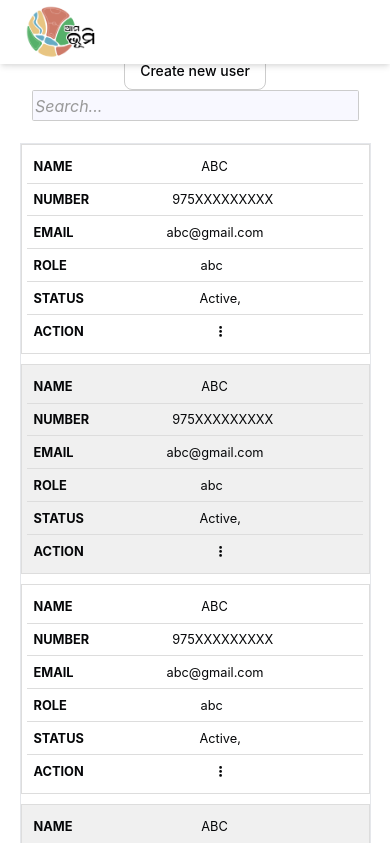
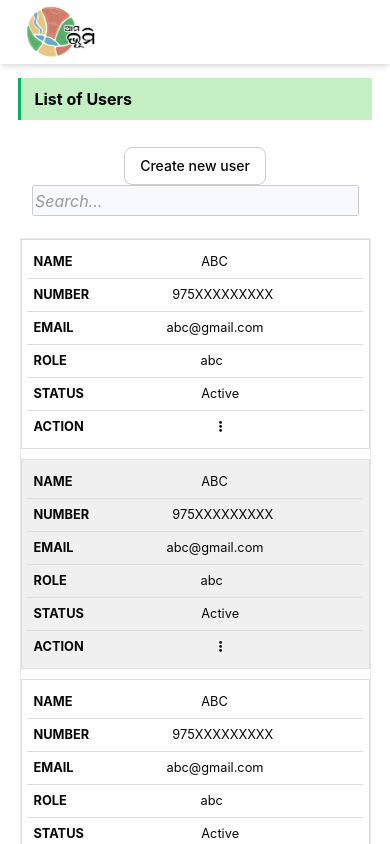
Before and after one commit to MantoshPattanayak/FacilityManagement, a React (Vite) app in the folder frontend/: page /UAC/Users/ListOfUsers in a window 390 px wide. Shown: the top 844 px of the page. Built offline with nearby package versions, Linux system fonts and the light colour scheme; no server answers.

Commit message:
develop review user rating page, webContentLang json file
develop review user rating page, webContentLang json file

```diff
--- a/frontend/src/App.jsx
+++ b/frontend/src/App.jsx
@@ -8,6 +8,8 @@ import EditRole from './components/Admin/UAC/Role/EditRole';
 import UnauthorizedPage from './common/Unauthorized';
 import ListOfUsers from './components/Admin/UAC/User/ListOfUsers';
 import CreateNewUser from './components/Admin/UAC/User/CreateNewUser';
+import EditUser from './components/Admin/UAC/User/EditUser';
+import ReviewUserRating from './components/Admin/Activity/ReviewUserRating/ReviewUserRating';
 
 //Public Header
 // import PublicHeader from "./common/PublicHeader";
@@ -43,12 +45,15 @@ function App() {
           <Routes>
             {/* HOME */}
             <Route path='/' element={<Home />} />
+            {/* ADMIN SECTION - Activity */}
+            <Route path='/Activity/ReviewUserRating' element={<ProtectedRoute><ReviewUserRating /></ProtectedRoute>} />
             {/* ADMIN SECTION - UAC*/}
             <Route path='/UAC/Role/ListOfRoles' element={<ProtectedRoute><ListOfRoles /></ProtectedRoute>} />
             <Route path='/UAC/Role/CreateRole' element={<ProtectedRoute><CreateRole /></ProtectedRoute>} />
             <Route path='/UAC/Role/EditRole' element={<ProtectedRoute><EditRole /></ProtectedRoute>} />
             <Route path='/UAC/Users/ListOfUsers' element={<ProtectedRoute><ListOfUsers /></ProtectedRoute>} />
             <Route path='/UAC/Users/Create' element={<ProtectedRoute><CreateNewUser /></ProtectedRoute>} />
+            <Route path='/UAC/Users/Edit' element={<ProtectedRoute><EditUser /></ProtectedRoute>} />
             <Route path='/unauthorized' element={<UnauthorizedPage />} />
           </Routes>
           {/* <Footer /> */}
--- a/frontend/src/common/CommonTable.css
+++ b/frontend/src/common/CommonTable.css
@@ -14,7 +14,7 @@
     display: flex;
     justify-content: space-between;
     padding: 12px;
-    }
+  }
 
     .search_field_button {
       border: 1px solid #00000033;
@@ -37,6 +37,32 @@
   .search_input_field:focus {
       border-color: #3a3b3a;
   }
+
+
+.table-heading {
+  /* padding-left: 10px; */
+  /* margin-left: 10vw; */
+  display: flex;
+  flex-direction: column;
+  align-items: flex-start;
+  justify-content: center;
+  /* Converted from 20px to 2.5vw */
+}
+
+.table-heading h2 {
+  /* margin-bottom: 1.5vw; */
+  /* Converted from 10px to 1.5vw */
+  min-width: 70vw;
+  background-color: green;
+  color: black;
+  font-weight: bold;
+  height: 5vh;
+  display: flex;
+  align-items: flex-start;
+  padding-left: 2vh;
+  background: linear-gradient(to right, #00B562 0.7vw, rgb(196, 239, 196) 0.5vw);
+}
+
 
 table {
   border: 1px solid #ccc;
@@ -94,6 +120,23 @@ tbody tr:nth-child(even) {
     border: 0;
   }
 
+  .search_text_conatiner{
+    display: flex;
+    justify-content: flex-end;
+    padding: 5px;
+  }
+
+  .table-heading {
+    margin-top: 5vw;
+  }
+
+  .table-heading h2 {
+    min-width: 91vw;
+    height: 5vh;
+    padding-left: 2vh;
+  }
+
+
   table caption {
     font-size: 1.3em;
   }
@@ -137,3 +180,27 @@ tbody tr:nth-child(even) {
     border-bottom: 0;
   }
 }
+
+@media screen and (max-width: 650px) {
+  .table-heading {
+    margin-top: 7vw;
+  }
+
+  .table-heading h2 {
+    min-width: 90vw;
+    height: 5vh;
+    padding-left: 2vh;
+  }
+}
+
+@media screen and (max-width: 500px) {
+  .table-heading {
+    margin-top: 10vw;
+  }
+
+  .table-heading h2 {
+    min-width: 91vw;
+    height: 5vh;
+    padding-left: 2vh;
+  }
+}
--- /dev/null
+++ b/frontend/src/components/Admin/Activity/ReviewUserRating/ReviewUserRating.jsx
@@ -0,0 +1,118 @@
+import React from 'react';
+import AdminHeader from '../../../../common/AdminHeader';
+import Footer from '../../../../common/Footer';
+import { useNavigate } from 'react-router-dom';
+import { useEffect, useState } from 'react';
+import { FontAwesomeIcon } from '@fortawesome/react-fontawesome';
+import { faEllipsisVertical } from '@fortawesome/free-solid-svg-icons';
+
+
+export default function ReviewUserRating() {
+  const [isClickedOutsideActionList, setIsClickedOutsideActionList] = useState(false);
+
+  let tableDummyData = [
+    { id: 1, name: 'ABC', review: 'Deserunt occaecat culpa veniam commodo.', datePosted: '08/04/2024', status: 'Pending', actionList: false },
+    { id: 2, name: 'ABC', review: 'Deserunt occaecat culpa veniam commodo.', datePosted: '08/04/2024', status: 'Pending', actionList: false },
+    { id: 3, name: 'ABC', review: 'Deserunt occaecat culpa veniam commodo.', datePosted: '08/04/2024', status: 'Pending', actionList: false },
+    { id: 4, name: 'ABC', review: 'Deserunt occaecat culpa veniam commodo.', datePosted: '08/04/2024', status: 'Pending', actionList: false },
+    { id: 5, name: 'ABC', review: 'Deserunt occaecat culpa veniam commodo.', datePosted: '08/04/2024', status: 'Pending', actionList: false },
+    { id: 6, name: 'ABC', review: 'Deserunt occaecat culpa veniam commodo.', datePosted: '08/04/2024', status: 'Published', actionList: false },
+    { id: 7, name: 'ABC', review: 'Deserunt occaecat culpa veniam commodo.', datePosted: '08/04/2024', status: 'Published', actionList: false },
+    { id: 8, name: 'ABC', review: 'Deserunt occaecat culpa veniam commodo.', datePosted: '08/04/2024', status: 'Published', actionList: false },
+    { id: 9, name: 'ABC', review: 'Deserunt occaecat culpa veniam commodo.', datePosted: '08/04/2024', status: 'Published', actionList: false },
+    { id: 10, name: 'ABC', review: 'Deserunt occaecat culpa veniam commodo.', datePosted: '08/04/2024', status: 'Deleted', actionList: false },
+    { id: 11, name: 'ABC', review: 'Deserunt occaecat culpa veniam commodo.', datePosted: '08/04/2024', status: 'Deleted', actionList: false },
+    { id: 12, name: 'ABC', review: 'Deserunt occaecat culpa veniam commodo.', datePosted: '08/04/2024', status: 'Deleted', actionList: false },
+  ];
+
+  const [tableData, setTableData] = useState(tableDummyData);
+
+  useEffect(() => {
+
+  }, [tableData]);
+
+  function actionOptions(dataID) {
+    let newTableData = JSON.parse(JSON.stringify(tableData));
+
+    newTableData.forEach((data) => {
+      (data.id == dataID) ? data.actionList = true : data.actionList = false;
+    });
+
+    setTableData(newTableData);
+
+    return;
+  }
+
+  function setStatusColor(status) {
+    if (status == 'Pending') {
+      return 'text-yellow-400';
+    }
+    else if (status == 'Deleted') {
+      return 'text-red-400';
+    }
+    else {
+      return 'text-green-400';
+    }
+  }
+
+
+  return (
+    <div>
+      <AdminHeader />
+      <div className="Main_Conatiner_table">
+        <div className='table-heading'>
+          <h2 className="table-heading">Review user rating and comments</h2>
+        </div>
+
+        <div className="search_text_conatiner justify-end">
+          {/* <button className='search_field_button' onClick={() => navigate('/UAC/Users/Create')}>Create new user</button> */}
+          <input type="text" className="search_input_field" placeholder="Search..." />
+        </div>
+
+        <div className="table_Container">
+          <table >
+            <thead>
+              <tr>
+                <th scope="col">Facility</th>
+                <th scope="col">Review</th>
+                <th scope="col">Date posted</th>
+                <th scope="col">Status</th>
+                <th scope="col">Action</th>
+              </tr>
+            </thead>
+            <tbody >
+              {
+                tableData?.length > 0 && tableData?.map((data) => {
+                  return (
+                    <tr key={data.id}>
+                      <td data-label="Name">{data.name}</td>
+                      <td data-label="Review">{data.review}</td>
+                      <td data-label="Date Posted">{data.datePosted}</td>
+                      <td
+                        data-label="Status"
+                      ><p className={`${setStatusColor(data.status)}`}>{data.status}</p></td>
+                      <td data-label="Action">
+                        <button type="button" className='w-full' onClick={(e) => actionOptions(data.id)}><FontAwesomeIcon icon={faEllipsisVertical} /></button>
+
+                        {
+                          data.actionList &&
+                          (
+                            <span className='actionList border rounded-[9px] border-black z-50 lg:left-[80%] md:left-[79%] absolute border-[#00000033] bg-white flex flex-col'>
+                              <button className='p-1'>Publish</button>
+                              <button className='p-1'>Delete</button>
+                            </span>
+                          )
+                        }
+                      </td>
+                    </tr>
+                  )
+                })
+              }
+            </tbody>
+          </table>
+        </div>
+      </div>
+      <Footer />
+    </div>
+  )
+}
--- a/frontend/src/components/Admin/UAC/User/ListOfUsers.jsx
+++ b/frontend/src/components/Admin/UAC/User/ListOfUsers.jsx
@@ -49,7 +49,10 @@ export default function ListOfUsers() {
         <>
             <AdminHeader />
             <div className="Main_Conatiner_table">
-                <h1 className="text_Name_Table">List of Users</h1>
+                <div className='table-heading'>
+                    <h2 className="table-heading">List of Users</h2>
+                </div>
+
                 <div className="search_text_conatiner">
                     <button className='search_field_button' onClick={() => navigate('/UAC/Users/Create')}>Create new user</button>
                     <input type="text" className="search_input_field" placeholder="Search..." />
@@ -76,7 +79,7 @@ export default function ListOfUsers() {
                                             <td data-label="Number">{data.number}</td>
                                             <td data-label="Email">{data.email}</td>
                                             <td data-label="Role">{data.role}</td>
-                                            <td data-label="Status">{data.status}, {data.actionList}</td>
+                                            <td data-label="Status">{data.status}</td>
                                             <td data-label="Action">
                                                 <button type="button" className='w-full' onClick={(e) => actionOptions(data.id)}><FontAwesomeIcon icon={faEllipsisVertical} /></button>
 
```
Also changed, not shown: frontend/src/utils/webLanguageContent.js (added, +33 -0 lines), frontend/src/components/Admin/Activity/ReviewUserRating/index.jsx (deleted).
